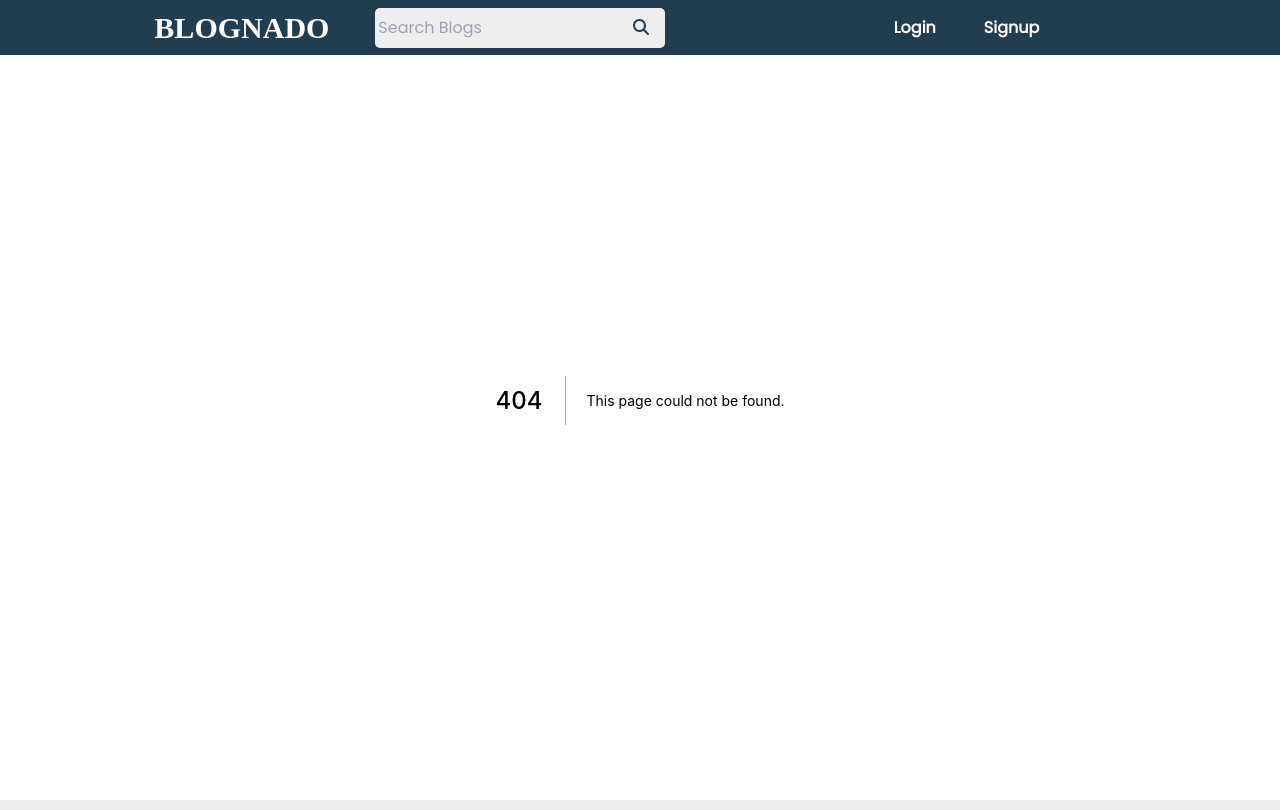
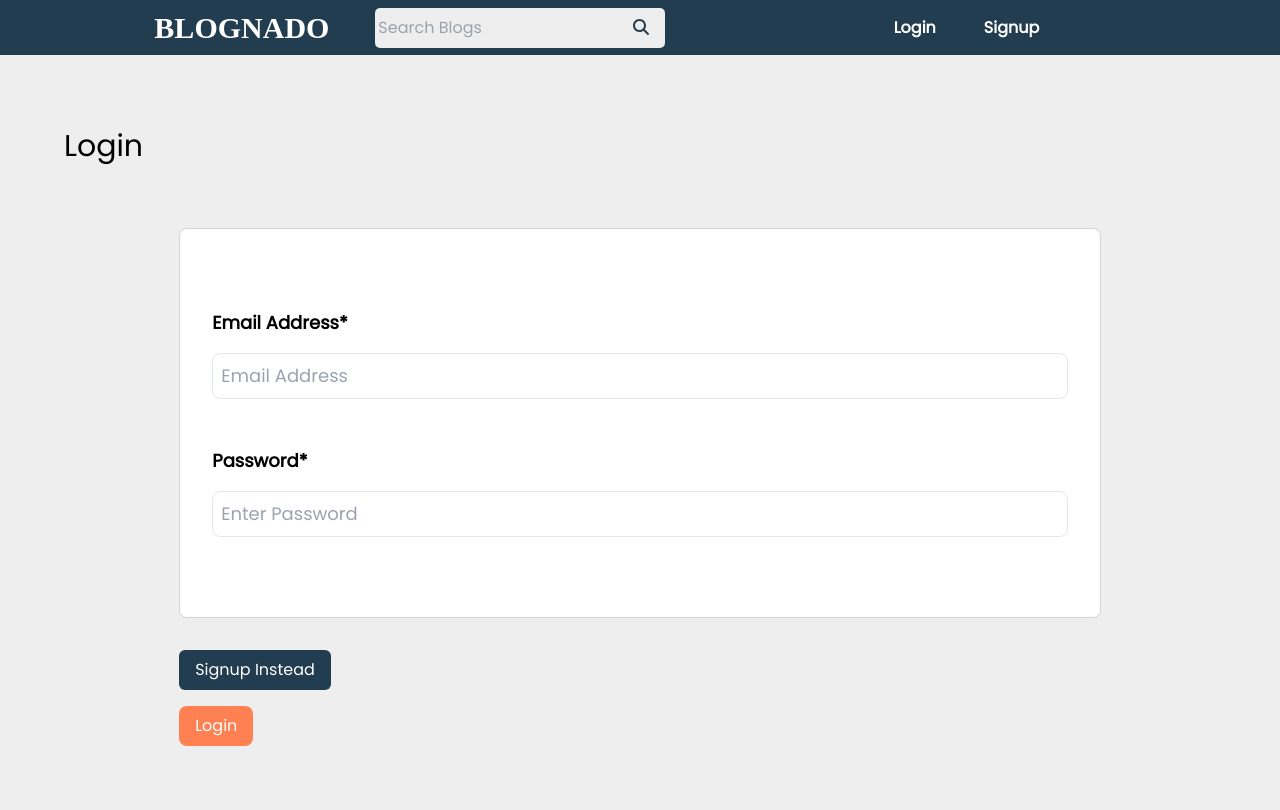
Before and after one commit to abdulkarimogaji/blog-app-nextjs, a Next.js app: page /login in a window 1280 px wide. Before the commit this address had no page. Built offline with nearby package versions, Linux system fonts and the light colour scheme; a web font is replaced by a local one.

Commit message:
feat(do login page)

```diff
--- /dev/null
+++ b/pages/login.tsx
@@ -0,0 +1,37 @@
+import { useState } from "react"
+
+const Login = () => {
+  const [password, setPassword] = useState("")
+  const [email, setEmail] = useState("")
+
+  const handleSubmit = (e: any) => {
+    e.preventDefault();
+    const body = {
+      email,
+      password,
+    }
+    console.log(body)
+  }
+
+  return (
+    <div className="navbar-offset p-16">
+      <h1 className="text-3xl mb-16">Login</h1>
+      <form className="w-4/5 my-center" onSubmit={handleSubmit}>
+        <section className="bg-white p-8 border border-gray-300 rounded-lg my-8">
+          <div className="my-12">
+            <p className="text-lg font-semibold mb-4">Email Address*</p>
+            <input type="text" placeholder="Email Address" value={email} onChange={e => setEmail(e.target.value)} className="border hover:border-gray-600 focus:border-gray-600 container rounded-lg p-2 pe-5 text-lg outline-none" />
+          </div>
+          <div className="my-12">
+            <p className="text-lg font-semibold mb-4">Password*</p>
+            <input type="password" placeholder="Enter Password" value={password} onChange={e => setPassword(e.target.value)} className="border hover:border-gray-600 focus:border-gray-600 container rounded-lg p-2 pe-5 text-lg outline-none" />
+          </div>
+        </section>
+        <button type="button" className="block action-btn2 p-2 px-4 rounded-md mb-4">Signup Instead</button>
+        <button type="submit" className="p-2 px-4 action-btn rounded-lg block">Login</button>
+      </form>
+    </div>
+  )
+}
+
+export default Login;
```
